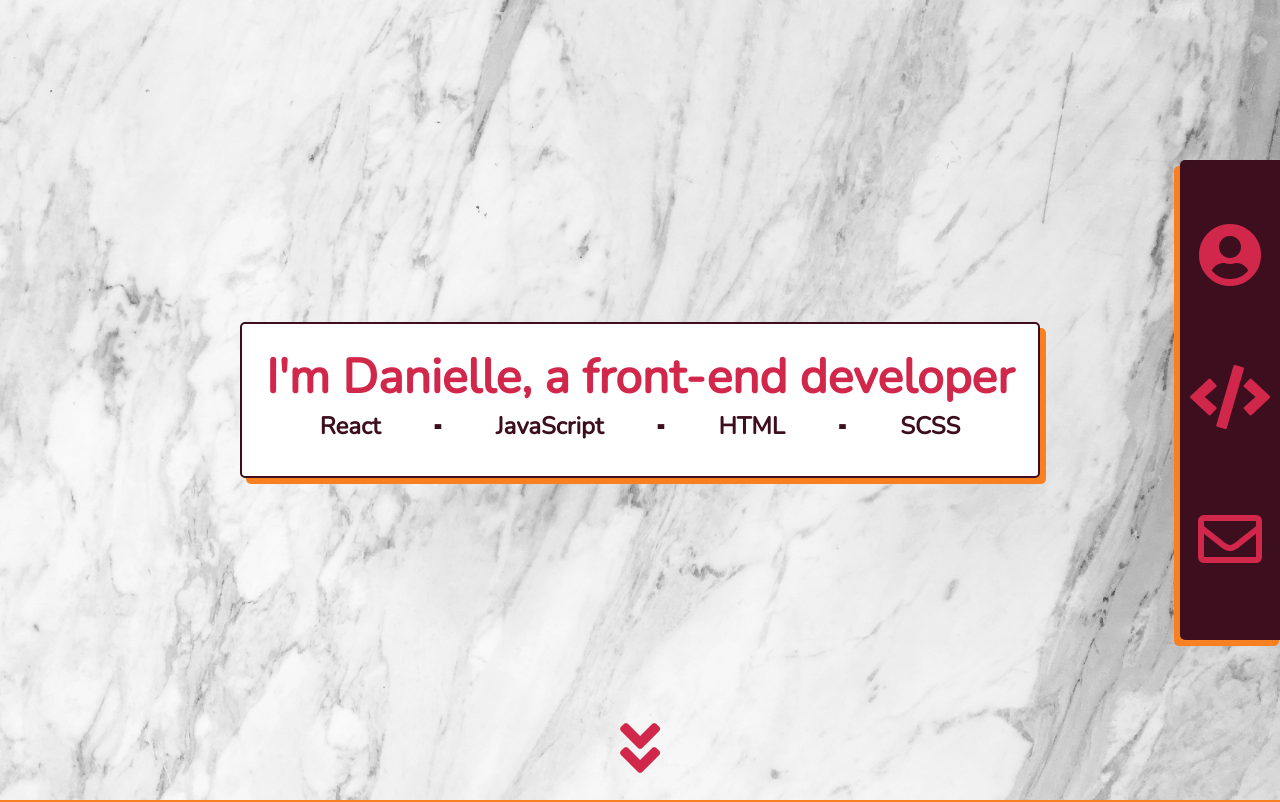
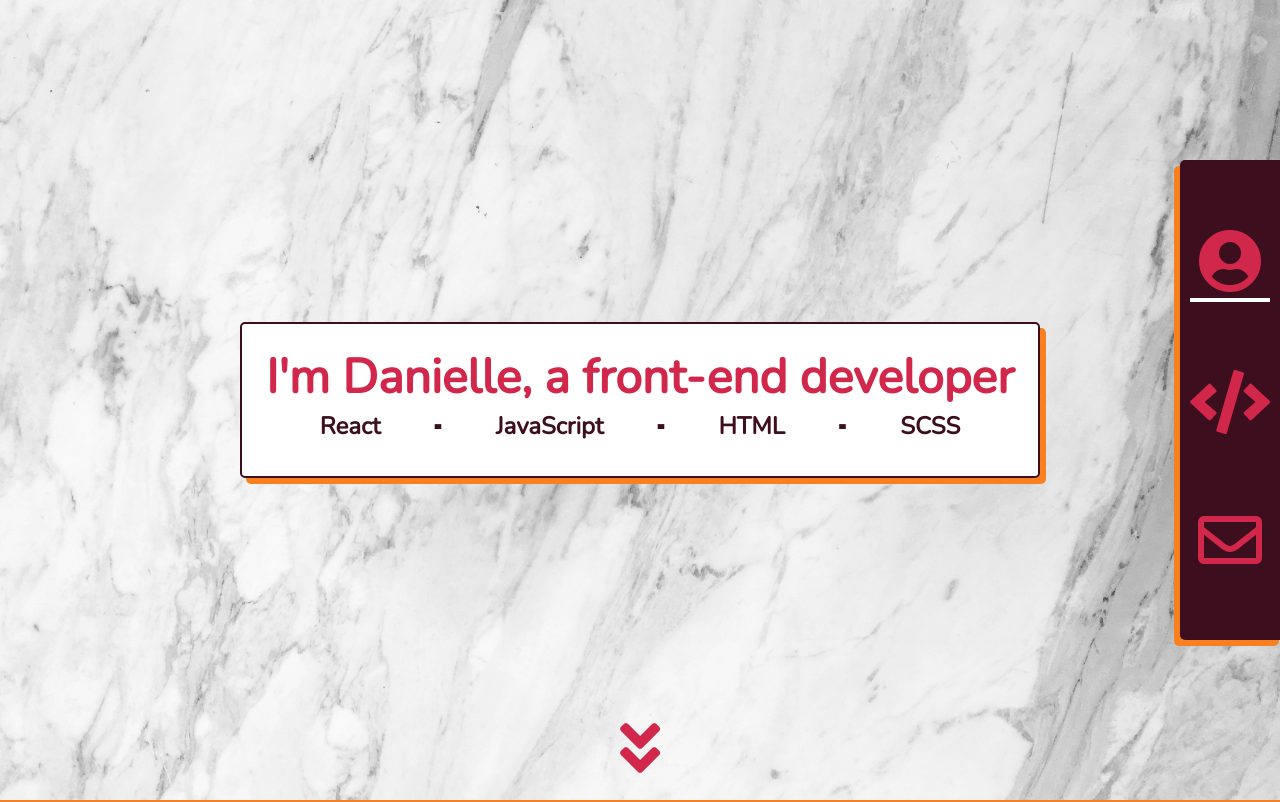
Before and after one commit to dlhrubin/portfolio, a React (Create React App) app: page / in a window 1280 px wide. Shown: the top 802 px of the page. Built offline with nearby package versions, Linux system fonts and the light colour scheme.

Commit message:
Implement smooth scrolling

```diff
--- a/package.json
+++ b/package.json
@@ -9,7 +9,8 @@
     "node-sass": "^4.13.0",
     "react": "^16.12.0",
     "react-dom": "^16.12.0",
-    "react-scripts": "3.3.0"
+    "react-scripts": "3.3.0",
+    "react-scroll": "^1.7.15"
   },
   "scripts": {
     "start": "react-scripts start",
--- a/src/components/Navbar.js
+++ b/src/components/Navbar.js
@@ -1,18 +1,27 @@
 import React, {Component} from "react";
+import {Link} from "react-scroll";
 
 export class Navbar extends Component {
     render() {
         return(
             <nav className="navbar">
-                <a href="#landing">
-                    <i className="fas fa-user-circle"></i>
-                </a>
-                <a href="#projects">
-                    <i className="fas fa-code"></i>
-                </a>
-                <a href="#contact">
-                    <i className="far fa-envelope"></i>
-                </a>
+                <ul>
+                    <li>
+                        <Link activeClass="active" to="landing" spy={true} smooth={true}>
+                            <i className="fas fa-user-circle"></i>
+                        </Link>
+                    </li>
+                    <li>
+                        <Link activeClass="active" to="projects" spy={true} smooth={true}>
+                            <i className="fas fa-code"></i>
+                        </Link>
+                    </li>
+                    <li>
+                        <Link activeClass="active" to="contact" spy={true} smooth={true}>
+                            <i className="far fa-envelope"></i>
+                        </Link>
+                    </li>
+                </ul>
             </nav>
         )
     }
--- a/src/css/_contact.scss
+++ b/src/css/_contact.scss
@@ -36,7 +36,6 @@
     a {
         font-size: 5.5em;
         color: $base;
-        cursor: pointer;
     }
     a:hover {
         color: $highlight;
--- a/src/css/_global.scss
+++ b/src/css/_global.scss
@@ -12,13 +12,7 @@ body {
     font-size: 0.65em;
 }
 
-button {
-    background-color: transparent;
-    border: none;
-    outline: none;
+a {
     cursor: pointer;
-}
-
-button, a {
     transition: 0.15s;
 }
--- a/src/css/_media_queries.scss
+++ b/src/css/_media_queries.scss
@@ -62,7 +62,12 @@
         width: 100px;
         padding: 0px 5px 0px 0px;
         box-shadow: -6px 6px $highlight;
-        flex-direction: column;
+        ul {
+            flex-direction: column;
+        }
+        li {
+            width: 80%;
+        }
     }
     #projects {
         padding: 40px 10vw;
--- a/src/css/_navbar.scss
+++ b/src/css/_navbar.scss
@@ -18,9 +18,29 @@
     a {
         font-size: 4em;
         color: $light-accent;
+        height: auto;
+        display: flex;
+        justify-content: center;
+        padding: 5px 0;
     }
-    a:hover, a:focus {
+    a:hover {
         color: $highlight;
     }
+    ul {
+        display: flex;
+        justify-content: space-evenly;
+        align-items: center;
+        margin: 0;
+        padding: 0;
+        width: 100%;
+        height: 100%;
+    }
+    li {
+        list-style-type: none;
+        width: 4.5em;
+    }
+}
 
+.active {
+    border-bottom: 4px solid $base;
 }
--- a/src/css/_projects.scss
+++ b/src/css/_projects.scss
@@ -49,7 +49,7 @@
         margin: 0px;
         padding: 10px 0px 5px 0px;
         border-bottom: 5px dashed $darker-base;
-        width: 255px;
+        width: 78%;
     }
     .details {
         padding: 0px 20px 20px 20px;
```
Also changed, not shown: 1 other file (tests, documents, lock files or other folders).
